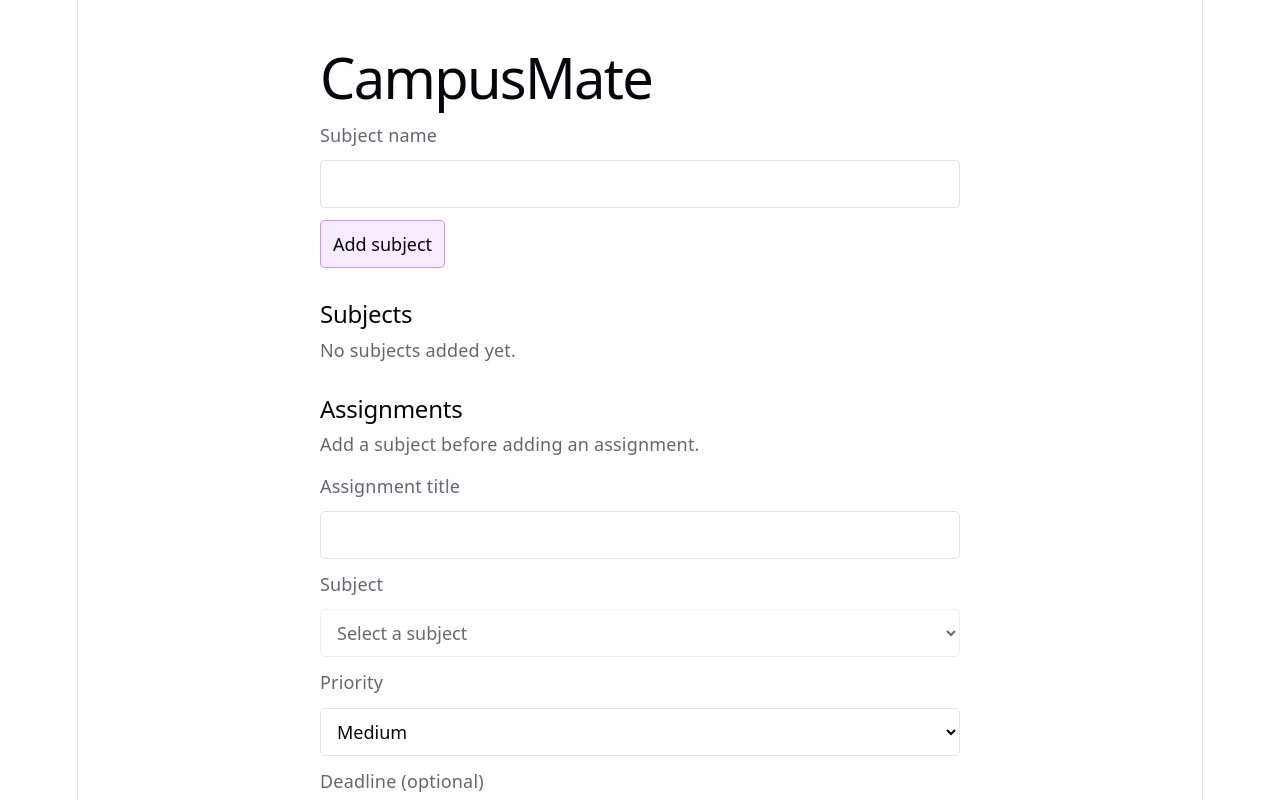
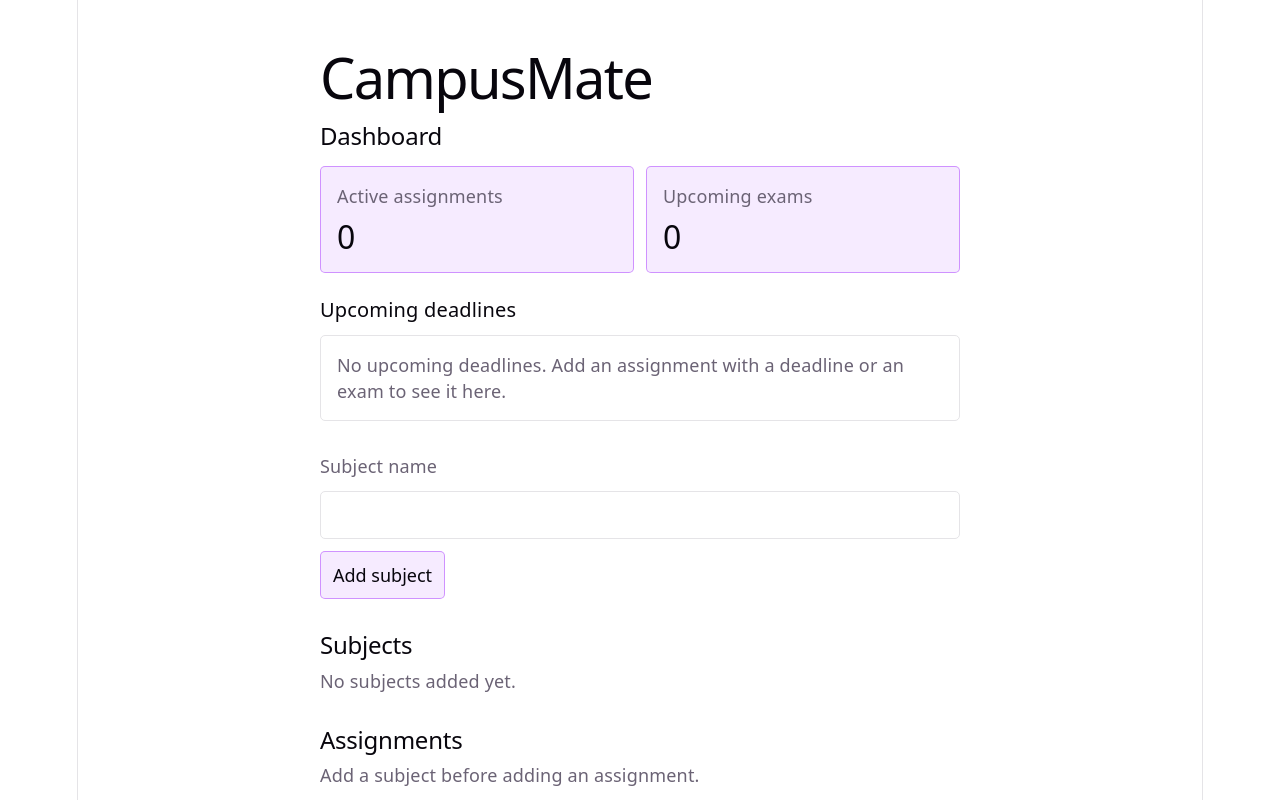
Before and after one commit to sp-2201322038/campusmate, a React (Vite) app: page / in a window 1280 px wide. Shown: the top 800 px of the page. Built offline with nearby package versions, Linux system fonts and the light colour scheme.

Commit message:
CM-15 Add upcoming deadlines dashboard

```diff
--- a/src/App.css
+++ b/src/App.css
@@ -3,6 +3,58 @@
   max-width: 640px;
   margin: 32px auto;
   text-align: left;
+}
+
+.dashboard {
+  margin-bottom: 32px;
+  overflow-wrap: anywhere;
+}
+
+.dashboard-summary {
+  display: grid;
+  grid-template-columns: repeat(auto-fit, minmax(min(100%, 200px), 1fr));
+  gap: 12px;
+  margin: 16px 0 24px;
+}
+
+.summary-card {
+  padding: 16px;
+  border: 1px solid var(--accent-border);
+  border-radius: 5px;
+  background: var(--accent-bg);
+}
+
+.summary-card dd {
+  margin: 8px 0 0;
+  font-size: 32px;
+  line-height: 1.2;
+  color: var(--text-h);
+}
+
+.dashboard h3 {
+  margin: 0 0 12px;
+  font-size: 20px;
+  font-weight: 500;
+  color: var(--text-h);
+}
+
+.upcoming-list {
+  display: grid;
+  gap: 12px;
+  margin: 0;
+  padding: 0;
+  list-style: none;
+}
+
+.upcoming-list li,
+.dashboard-empty {
+  padding: 16px;
+  border: 1px solid var(--border);
+  border-radius: 5px;
+}
+
+.upcoming-list strong {
+  color: var(--text-h);
 }
 
 .subject-form,
--- a/src/App.tsx
+++ b/src/App.tsx
@@ -1,4 +1,4 @@
-import { useRef, useState } from 'react'
+import { useEffect, useRef, useState } from 'react'
 import type { FormEvent } from 'react'
 import { useStoredList } from './useStoredList'
 import { isNonEmptyString, validateRequiredText } from './validation'
@@ -68,6 +68,36 @@
   const [examDate, setExamDate] = useState('')
   const [exams, setExams] = useStoredList('campusmate.exams', isExam)
   const [examError, setExamError] = useState('')
+
+  const [now, setNow] = useState(() => new Date())
+
+  useEffect(() => {
+    const nextDay = new Date(now.getFullYear(), now.getMonth(), now.getDate() + 1)
+    const timer = window.setTimeout(() => setNow(new Date()), nextDay.getTime() - Date.now())
+    return () => window.clearTimeout(timer)
+  }, [now])
+
+  const today = `${now.getFullYear()}-${String(now.getMonth() + 1).padStart(2, '0')}-${String(now.getDate()).padStart(2, '0')}`
+  const activeAssignments = assignments.filter((assignment) => !assignment.completed)
+  const upcomingExams = exams.filter((exam) => exam.date >= today)
+  const upcomingItems = [
+    ...activeAssignments
+      .filter((assignment) => assignment.deadline && assignment.deadline >= today)
+      .map((assignment) => ({
+        id: assignment.id,
+        title: assignment.title,
+        subjectId: assignment.subjectId,
+        date: assignment.deadline,
+        type: 'Assignment',
+      })),
+    ...upcomingExams.map((exam) => ({
+      id: exam.id,
+      title: exam.name,
+      subjectId: exam.subjectId,
+      date: exam.date,
+      type: 'Exam',
+    })),
+  ].sort((first, second) => first.date.localeCompare(second.date))
 
   function addSubject(event: FormEvent<HTMLFormElement>) {
     event.preventDefault()
@@ -158,6 +188,39 @@
   return (
     <main className="subjects">
       <h1>CampusMate</h1>
+      <section className="dashboard" aria-labelledby="dashboard-heading">
+        <h2 id="dashboard-heading">Dashboard</h2>
+        <dl className="dashboard-summary" aria-live="polite">
+          <div className="summary-card">
+            <dt>Active assignments</dt>
+            <dd>{activeAssignments.length}</dd>
+          </div>
+          <div className="summary-card">
+            <dt>Upcoming exams</dt>
+            <dd>{upcomingExams.length}</dd>
+          </div>
+        </dl>
+        <section aria-labelledby="upcoming-heading">
+          <h3 id="upcoming-heading">Upcoming deadlines</h3>
+          <div aria-live="polite">
+            {upcomingItems.length === 0 ? (
+              <p className="dashboard-empty">
+                No upcoming deadlines. Add an assignment with a deadline or an exam to see it here.
+              </p>
+            ) : (
+              <ol className="upcoming-list">
+                {upcomingItems.map((item) => (
+                  <li key={`${item.type}-${item.id}`}>
+                    <strong>{item.title}</strong>
+                    <p>{subjects.find((subject) => subject.id === item.subjectId)?.name}</p>
+                    <p>{item.type} · <time dateTime={item.date}>{item.date}</time></p>
+                  </li>
+                ))}
+              </ol>
+            )}
+          </div>
+        </section>
+      </section>
       <form className="subject-form" onSubmit={addSubject}>
         <label htmlFor="subject-name">Subject name</label>
         <input
```
